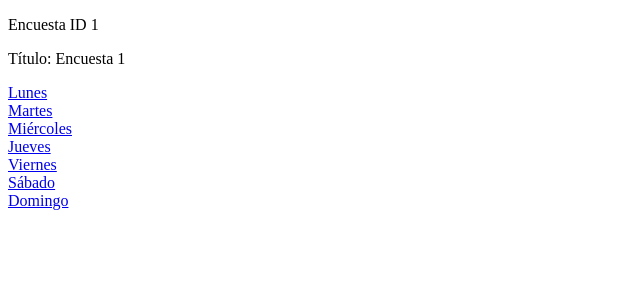
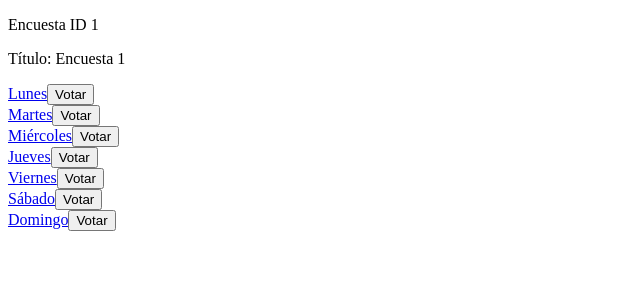
Before and after one commit to sergiojuan76/ng_encuesta, an Angular app: page /encuesta/1 in a window 1280 px wide. Shown: the top 300 px of the page, without its empty margins (0-640 px from the left). Built offline with nearby package versions, Linux system fonts and the light colour scheme.

Commit message:
Componentes hijos del componente encuesta

```diff
--- a/src/app/app.module.ts
+++ b/src/app/app.module.ts
@@ -5,12 +5,14 @@ import { AppComponent } from './app.component';
 import { OpcionComponent } from './opcion/opcion.component';
 import { EncuestaComponent } from './encuesta/encuesta.component';
 import { AppRoutingModule } from './app-routing.module';
+import { OpcionEncuestaComponent } from './opcion-encuesta/opcion-encuesta.component';
 
 @NgModule({
   declarations: [
     AppComponent,
     OpcionComponent,
-    EncuestaComponent
+    EncuestaComponent,
+    OpcionEncuestaComponent
   ],
   imports: [
     BrowserModule,
--- a/src/app/encuesta/encuesta.component.html
+++ b/src/app/encuesta/encuesta.component.html
@@ -1,5 +1,5 @@
 <p>Encuesta ID {{encuesta?.id}}</p>
 <p>Título: {{encuesta?.titulo}}</p>
 <div *ngFor="let opcion of encuesta?.opciones">
-    <a [title]="opcion.nombre" [routerLink]="['/opcion', encuesta!.id, opcion.id]">{{opcion.nombre}}</a>
+    <app-opcion-encuesta [opcion]="opcion" [encuesta]="encuesta!"></app-opcion-encuesta>
 </div>
--- a/src/app/encuesta/encuesta.component.ts
+++ b/src/app/encuesta/encuesta.component.ts
@@ -1,6 +1,7 @@
 import { Component, OnInit } from '@angular/core';
 import { ActivatedRoute } from '@angular/router';
 import { Encuesta, encuesta1 } from '../model/encuesta';
+import { OpcionEncuestaComponent } from '../opcion-encuesta/opcion-encuesta.component';
 import { EncuestaService } from '../encuesta.service';
 
 @Component({
--- /dev/null
+++ b/src/app/opcion-encuesta/opcion-encuesta.component.html
@@ -0,0 +1,2 @@
+<a [title]="opcion.nombre" [routerLink]="['/opcion', encuesta!.id, opcion.id]">{{opcion.nombre}}</a>
+<button type="button">Votar</button>
--- /dev/null
+++ b/src/app/opcion-encuesta/opcion-encuesta.component.ts
@@ -0,0 +1,19 @@
+import { Component, OnInit, Input } from '@angular/core';
+import { Encuesta } from '../model/encuesta';
+import { Opcion } from '../model/opcion';
+
+@Component({
+  selector: 'app-opcion-encuesta',
+  templateUrl: './opcion-encuesta.component.html',
+  styleUrls: ['./opcion-encuesta.component.css']
+})
+export class OpcionEncuestaComponent implements OnInit {
+
+  @Input() opcion!: Opcion;
+  @Input() encuesta!: Encuesta;
+
+  constructor() { }
+
+  ngOnInit(): void {
+  }
+}
```
Also changed, not shown: src/app/opcion-encuesta/opcion-encuesta.component.css (added), 1 other file (tests, documents, lock files or other folders).
